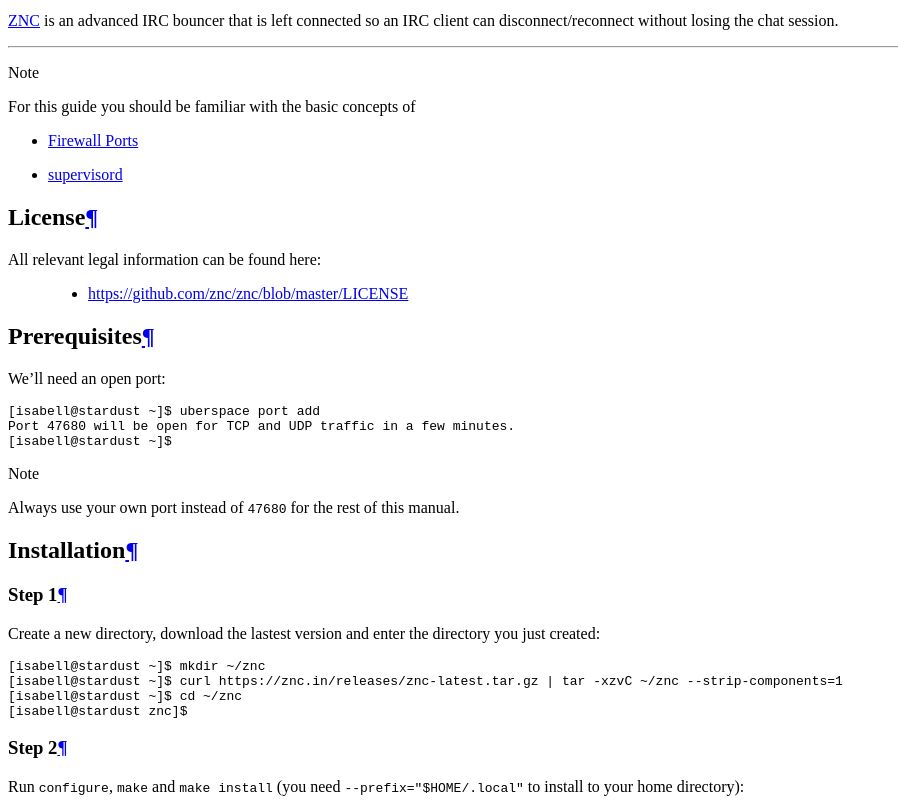
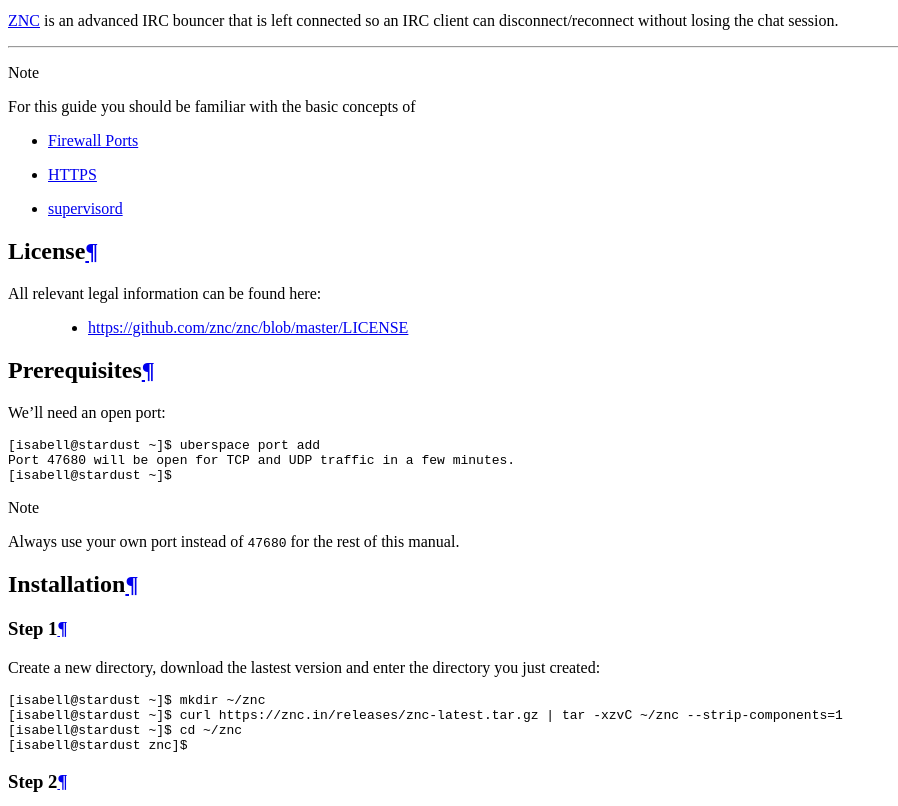
Before and after one commit to Uberspace/lab, a Sphinx documentation site: the page built from source/guide_znc.rst, in a window 1280 px wide and 900 px high, scrolled down 2146 px, cut to the strip 94-900 px from the top of the window. Shown: the whole strip, without its empty margins (0-898 px from the left). Built offline with Sphinx 7.4.7 and the Read the Docs theme 2.0.0, drawn with Linux system fonts in a browser that asks for light colours.

Commit message:
add https to note

```diff
--- a/source/guide_znc.rst
+++ b/source/guide_znc.rst
@@ -18,6 +18,7 @@
 .. note:: For this guide you should be familiar with the basic concepts of
 
   * :manual:`Firewall Ports <basics-ports>`
+  * :manual:`HTTPS <web-https>`
   * :manual:`supervisord <daemons-supervisord>`
 
 License
```
